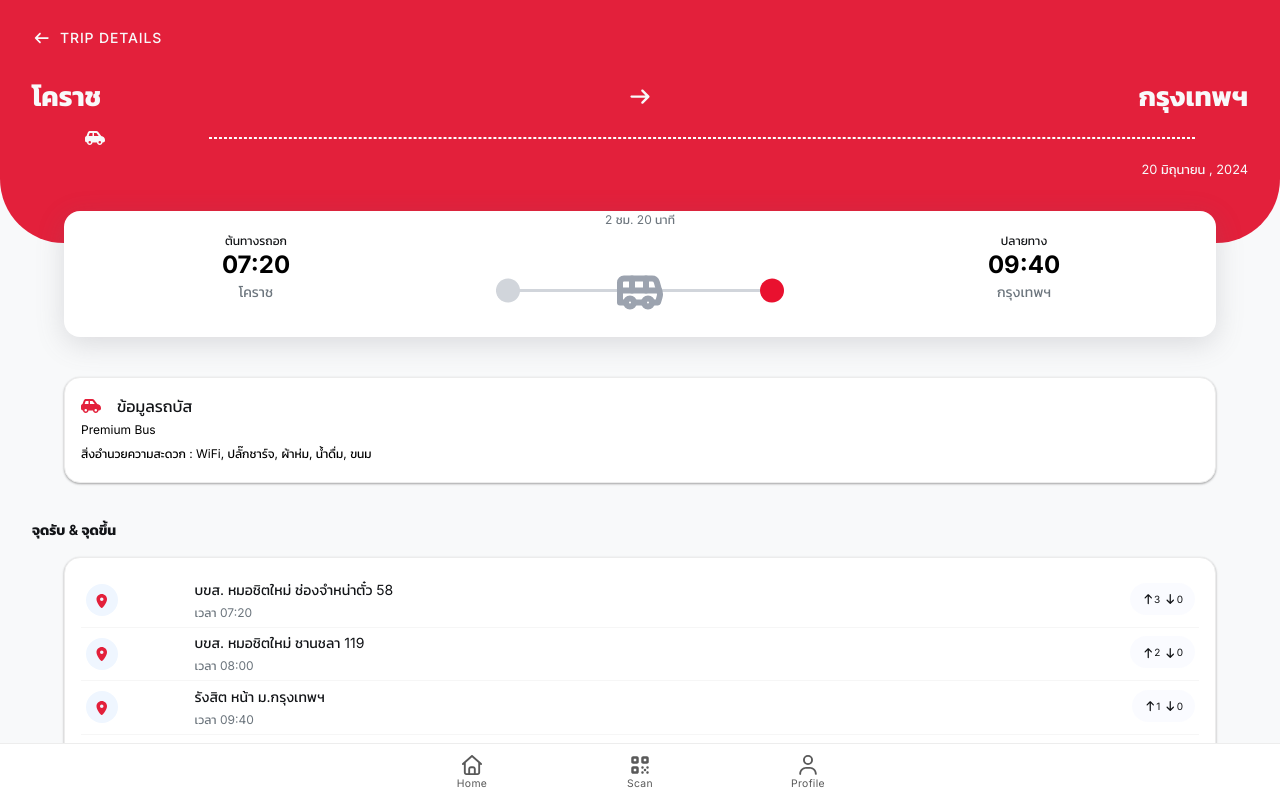
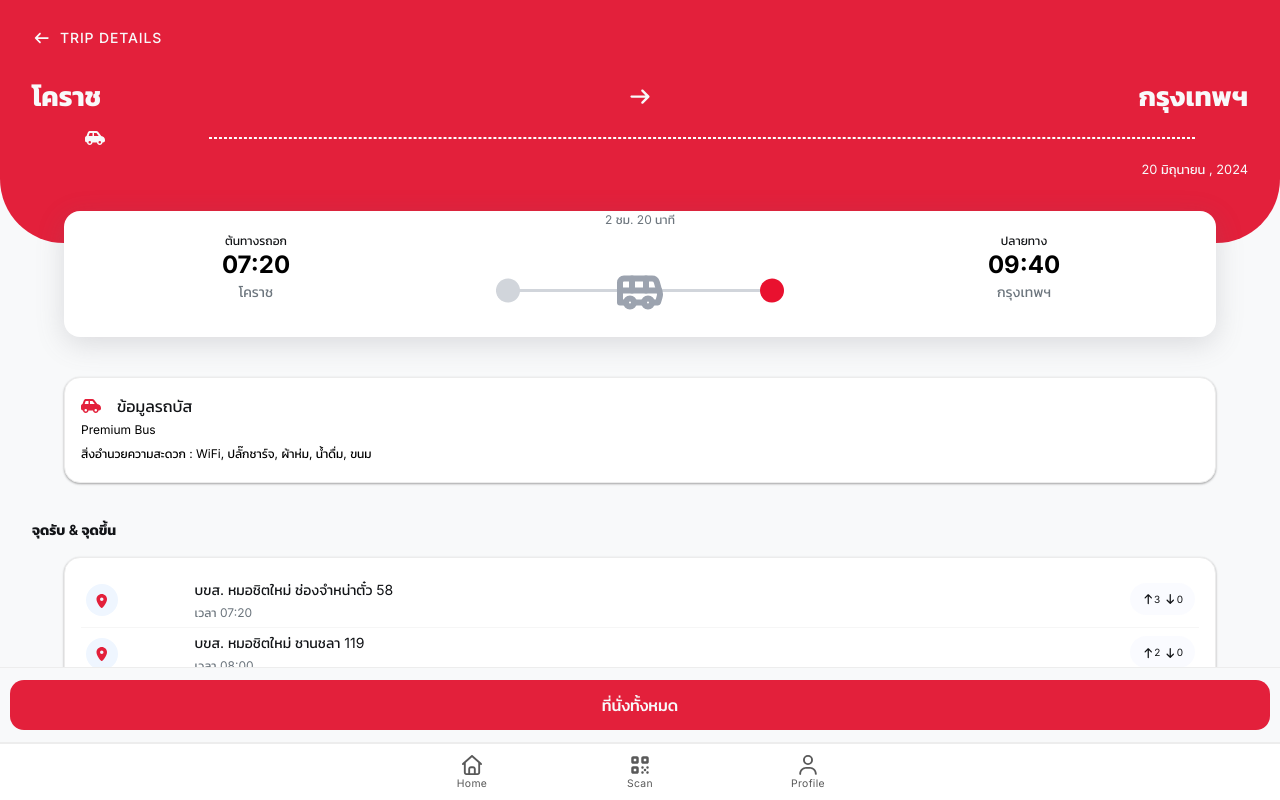
Before and after one commit to ChanuwatBall/next-employee, a React (Vite) app: page /trip/1 in a window 1280 px wide. Built offline with nearby package versions, Linux system fonts and the light colour scheme; sample sign-in values are in the browser's storage.

Commit message:
edit trip detail , build run on andrid

```diff
--- a/src/pages/TripDetail.tsx
+++ b/src/pages/TripDetail.tsx
@@ -4,6 +4,7 @@ import { IonContent, IonHeader, IonPage, IonTitle, IonToolbar, IonButton, IonGri
 import moment, { duration } from 'moment';
 import React from 'react';
 import { useHistory, useParams } from 'react-router-dom';
+import './css/TripDetail.css';
 
 const TripDetail: React.FC = () => {
   const { id } = useParams<{ id: string }>();
@@ -87,7 +88,7 @@ const TripDetail: React.FC = () => {
           </div>
         </IonToolbar>
       </IonHeader>
-      <IonContent color={"light"} className="ion-no-padding min-h-screen" style={{ position: "relative", }} >
+      <IonContent color={"light"} className="ion-no-padding min-h-screen" style={{ position: "relative" }} >
         <div className="grid grid-rows-2   ion-padding-horizontal ion-padding-top bg-primary text-white  ion-padding-bottom  "
           style={{ borderBottomLeftRadius: "4rem", borderBottomRightRadius: "4rem", paddingBottom: "4rem" }} >
 
@@ -166,7 +167,13 @@ const TripDetail: React.FC = () => {
               ))}
             </div>
         </div>
-
+        <div className='bottom-div' >
+          <IonButton expand='block' mode='ios'   className=" text-light rounded-4xl"
+           onClick={()=>{history.push("/plan/"+trip?.id)}} >
+            ที่นั่งทั้งหมด
+          </IonButton>
+        </div>
+        <div style={{height:"15rem"}} ></div>
       </IonContent>
     </IonPage>
   );
--- /dev/null
+++ b/src/pages/css/TripDetail.css
@@ -0,0 +1,10 @@
+.bottom-div{
+    background: var(--ion-color-light);
+    position: fixed;
+    bottom: 0em;
+    z-index: 9999;
+    width: 100%;
+    padding: .5rem ;
+    border-top: 1px solid var(--ion-color-light-tint);
+    border-bottom: 1px solid var(--ion-color-light-tint);
+}
--- a/src/theme/variables.css
+++ b/src/theme/variables.css
@@ -31,8 +31,12 @@ http://ionicframework.com/docs/theming/ */
 	--ion-color-white: #ffffff;
 
 	--ion-color-light: #f8f9fa;
+	--ion-color-light-tint: #ededed;
+	--ion-color-light-shade: #cfcece;
 
 	--ion-color-meduim: #6c757d;
+	--ion-color-meduim-tint: #a6a7a8;
+	--ion-color-meduim-shade: #6c757d;
 
 	--ion-color-dark: #121417;
 
```
Also changed, not shown: 2 other files (tests, documents, lock files or other folders).
